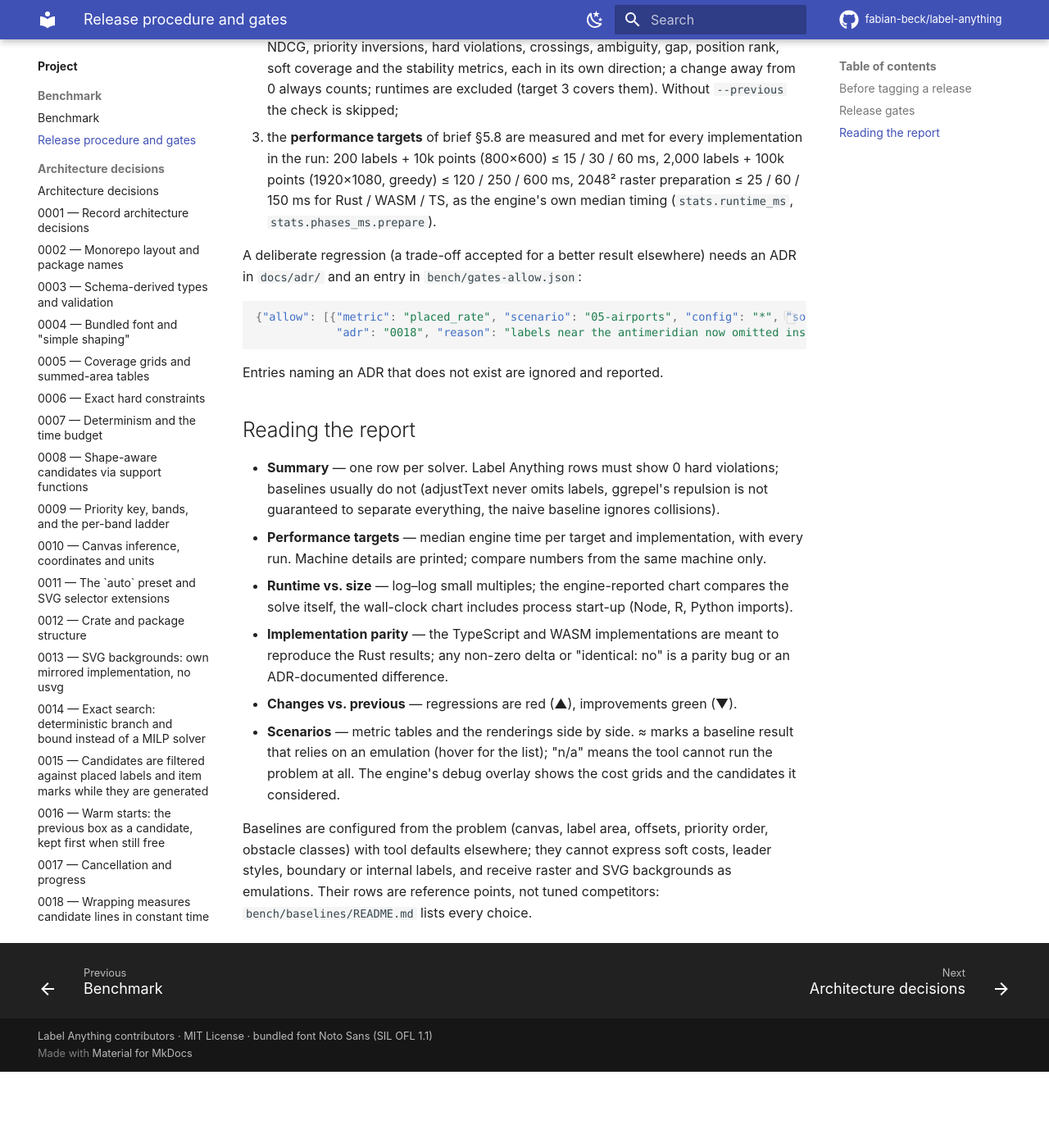
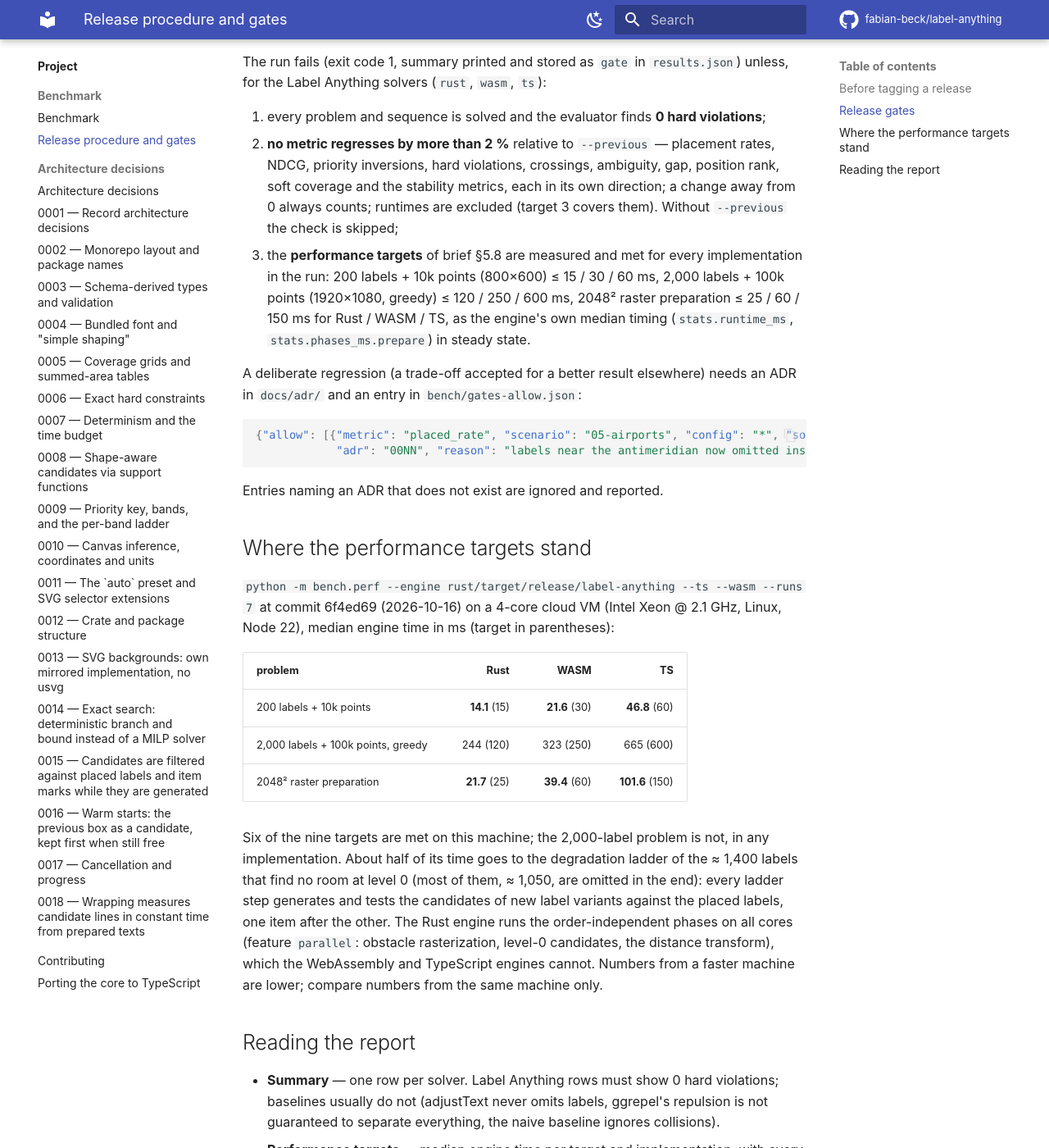
Before and after one commit to fabian-beck/label-anything, an MkDocs documentation site: the page built from docs/benchmark.md, in a window 1280 px wide and 1400 px high, scrolled down 895 px. Shown: the whole window at 82% size. Built offline with MkDocs 1.6.1 and Material for MkDocs 9.7.7, drawn with Linux system fonts in a browser that asks for light colours; comment, search, counter and statistics services are not loaded; before the commit the page ends 2202 px from its top, so only the background shows below that; some of the changed text lies outside the part shown.

Commit message:
docs: packages table; release command for all three implementations; where the performance targets stand
Co-Authored-By: Claude Opus 5.5 <noreply@anthropic.com>
Claude-Session: https://claude.ai/code/session_012ZDQiKGwhzrMRdQEG7kFyk

````diff
--- a/docs/benchmark.md
+++ b/docs/benchmark.md
@@ -9,11 +9,17 @@ what the gates check and how to read the report.
 
 ```sh
 cargo build --release --manifest-path rust/Cargo.toml -p label-anything-cli
+npm ci && npm run build && npm run build:wasm -w @label-anything/wasm
 bench/.venv/bin/python bench/run.py --suite full --runs 7 \
-    --engine rust/target/release/label-anything \
-    --solver 'ts=node ts/packages/cli/dist/main.js place {problem} -o {result}' \
+    --engine rust/target/release/label-anything --ts --wasm \
     --baselines --gate --previous path/to/previous-release/results.json
 ```
+
+`--ts` and `--wasm` run the TypeScript engine and the WebAssembly build through the TypeScript
+CLI (`label-anything-ts place [--engine wasm]`). All three implementations are timed in steady
+state: `--warmup 3` solves in the same process precede every timed solve, as in a host
+application that solves repeatedly (a fresh process also times font loading, first-touch memory
+and, for JavaScript, compiling the engine).
 
 or, equivalently for the Rust engine alone,
 `label-anything bench --suite full --baselines --gate --previous path/to/results.json`.
@@ -35,17 +41,38 @@ the Label Anything solvers (`rust`, `wasm`, `ts`):
    run: 200 labels + 10k points (800×600) ≤ 15 / 30 / 60 ms, 2,000 labels + 100k points
    (1920×1080, greedy) ≤ 120 / 250 / 600 ms, 2048² raster preparation ≤ 25 / 60 / 150 ms for
    Rust / WASM / TS, as the engine's own median timing (`stats.runtime_ms`,
-   `stats.phases_ms.prepare`).
+   `stats.phases_ms.prepare`) in steady state.
 
 A deliberate regression (a trade-off accepted for a better result elsewhere) needs an ADR in
 `docs/adr/` and an entry in `bench/gates-allow.json`:
 
 ```json
 {"allow": [{"metric": "placed_rate", "scenario": "05-airports", "config": "*", "solver": "rust",
-            "adr": "0018", "reason": "labels near the antimeridian now omitted instead of clipped"}]}
+            "adr": "00NN", "reason": "labels near the antimeridian now omitted instead of clipped"}]}
 ```
 
 Entries naming an ADR that does not exist are ignored and reported.
+
+## Where the performance targets stand
+
+`python -m bench.perf --engine rust/target/release/label-anything --ts --wasm --runs 7` at
+commit 6f4ed69 (2026-10-16) on a 4-core cloud VM (Intel Xeon @ 2.1 GHz, Linux, Node 22),
+median engine time in ms (target in parentheses):
+
+| problem | Rust | WASM | TS |
+|---|---:|---:|---:|
+| 200 labels + 10k points | **14.1** (15) | **21.6** (30) | **46.8** (60) |
+| 2,000 labels + 100k points, greedy | 244 (120) | 323 (250) | 665 (600) |
+| 2048² raster preparation | **21.7** (25) | **39.4** (60) | **101.6** (150) |
+
+Six of the nine targets are met on this machine; the 2,000-label problem is not, in any
+implementation. About half of its time goes to the degradation ladder of the ≈ 1,400 labels
+that find no room at level 0 (most of them, ≈ 1,050, are omitted in the end): every ladder step
+generates and tests the candidates of new label variants against the placed labels, one item
+after the other. The Rust engine runs the order-independent phases on all cores (feature
+`parallel`: obstacle rasterization, level-0 candidates, the distance transform), which the
+WebAssembly and TypeScript engines cannot. Numbers from a faster machine are lower; compare
+numbers from the same machine only.
 
 ## Reading the report
 
````
Also changed, not shown: README.md (+20 -2 lines).
